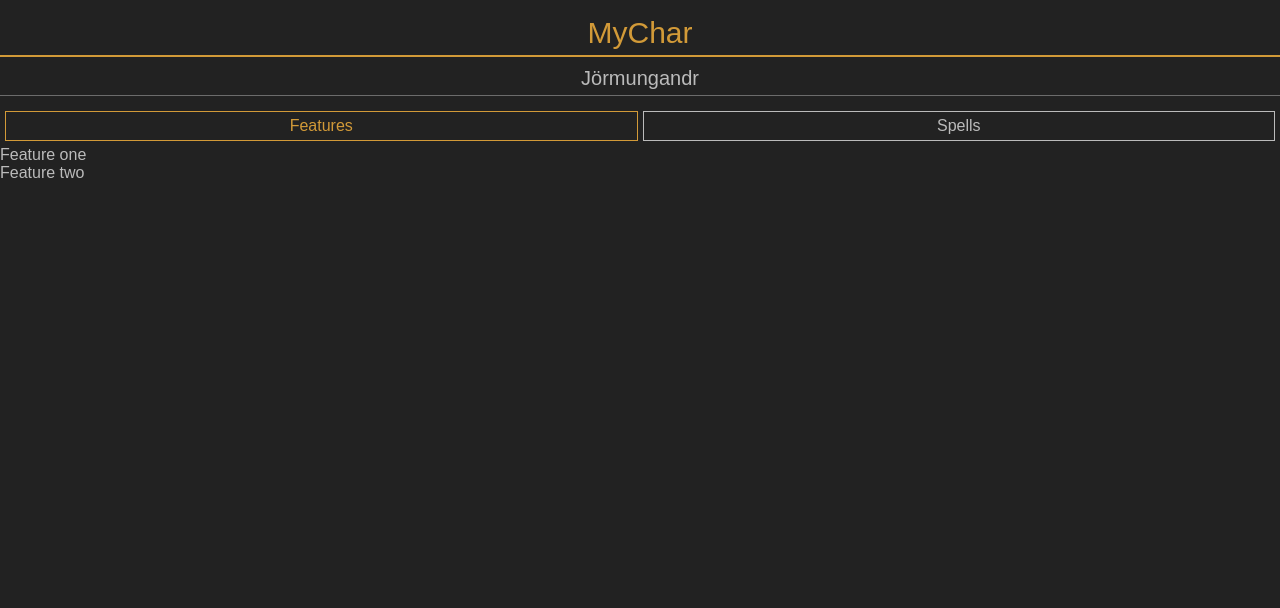
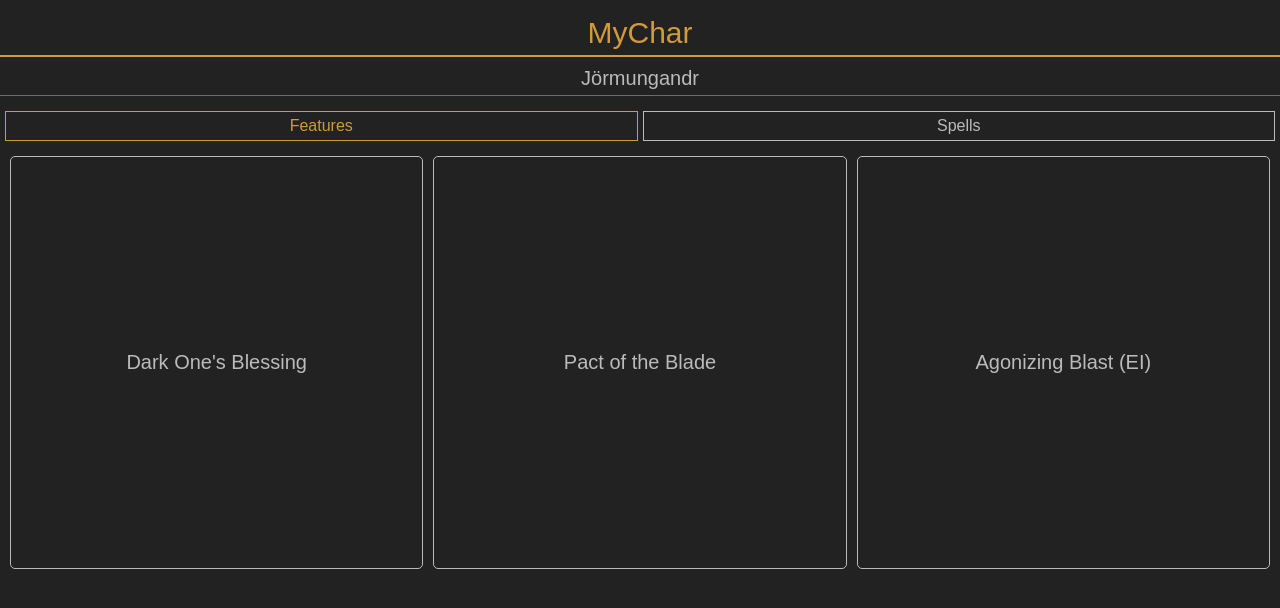
Before and after one commit to ladben/mychar, a React (Create React App) app: page / in a window 1280 px wide. Shown: the top 608 px of the page. Built offline with nearby package versions, Linux system fonts and the light colour scheme.

Commit message:
feature item

```diff
--- a/package.json
+++ b/package.json
@@ -6,6 +6,7 @@
     "@testing-library/jest-dom": "^5.16.5",
     "@testing-library/react": "^13.4.0",
     "@testing-library/user-event": "^13.5.0",
+    "html-react-parser": "^3.0.16",
     "react": "^18.2.0",
     "react-dom": "^18.2.0",
     "react-scripts": "5.0.1",
--- a/src/App.js
+++ b/src/App.js
@@ -25,7 +25,7 @@ function App() {
   return (
     <div className='outer-wrapper flex-column-centered'>
       <Heading selectedChar={{...selectedChar}} characters={[...characters]} updateSelectedCharHandler={updateSelectedChar}/>
-      <Body characterAbilities={{...characterAbilities}} selectedChar={{...selectedChar}}/>
+      <Body characterAbilities={[...characterAbilities]} selectedChar={{...selectedChar}}/>
     </div>
   );
 }
--- a/src/components/body/Body.css
+++ b/src/components/body/Body.css
@@ -4,8 +4,11 @@
 
 .ability-wrapper {
   display: none;
+  padding: 10px;
 }
 
 .ability-wrapper.active {
   display: grid;
+  grid-template-columns: repeat(3, minmax(0, 100%));
+  gap: 10px;
 }
--- a/src/components/body/Body.js
+++ b/src/components/body/Body.js
@@ -2,20 +2,26 @@ import './Body.css';
 import { useState } from 'react';
 
 import Navigation from './Navigation.js';
+import FeatureItem from './FeatureItem';
 
 function Body(props) {
   const {selectedChar, characterAbilities} = props;
 
   const [selectedAbility, setSelectedAbility] = useState('features');
 
-
+  const selectedCharId = selectedChar.id;
+  let featureList = [];
+  characterAbilities.forEach(characterAbility => {
+    if (characterAbility.characterId === selectedCharId) {
+      featureList = [...characterAbility.featureList];
+    }
+  });
 
   return (
     <div className='body-wrapper'>
       <Navigation selectedAbility={selectedAbility} updateSelectedAbilityHandler={setSelectedAbility}/>
       <div className='ability-wrapper features-wrapper active'>
-        <div className='feature-item'>Feature one</div>
-        <div className='feature-item'>Feature two</div>
+        {featureList.map((feature, i) => <FeatureItem key={"feature-" + i} featureId={feature}/>)}
       </div>
       <div className='ability-wrapper spells-wrapper'>
         <div className='spell-item'>Spell one</div>
--- /dev/null
+++ b/src/components/body/FeatureItem.css
@@ -0,0 +1,35 @@
+.feature-item {
+  border: 1px solid;
+  aspect-ratio: 1;
+  padding: 10px;
+  justify-content: center;
+  border-radius: 5px;
+  gap: 5px;
+}
+
+.feature-item.active {
+  grid-column-start: 1;
+  grid-column-end: span 3;
+  aspect-ratio: unset;
+}
+
+.feature-name {
+  font-size: 20px;
+  text-align: center;
+}
+
+.feature-item.active .feature-name {
+  color: var(--accent);
+}
+
+.feature-description {
+  display: none;
+}
+
+.feature-item.active .feature-description {
+  display: block;
+}
+
+.feature-description p {
+  margin: 10px 0;
+}
--- /dev/null
+++ b/src/components/body/FeatureItem.js
@@ -0,0 +1,27 @@
+import './FeatureItem.css';
+import { features } from '../../sources.js';
+
+const parse = require('html-react-parser');
+
+function FeatureItem(props) {
+  let activeFeature = {};
+  features.forEach(feature => {
+    if (feature.id === props.featureId) {
+      activeFeature = {...feature};
+    }
+  });
+
+  const featureItemClickHandler = (e) => {
+    console.log(e.target.closest('.feature-item'));
+    e.target.closest('.feature-item').classList.toggle('active');
+  }
+
+  return (
+    <div className='feature-item flex-column-centered' onClick={featureItemClickHandler}>
+      <div className='feature-name'>{activeFeature.name}</div>
+      <div className='feature-description'>{parse(activeFeature.description)}</div>
+    </div>
+  );
+}
+
+export default FeatureItem;
--- a/src/sources.js
+++ b/src/sources.js
@@ -21,6 +21,13 @@ const features = [{
       <p>You can use your action to create a pact weapon in your empty hand. You can choose the form that this melee weapon takes each time you create it (see chapter 5 for weapon options). You are proficient with it while you wield it. This weapon counts as magical for the purpose of overcoming resistance and immunity to nonmagical attacks and damage.</p>
       <p>Your pact weapon disappears if it is more than 5 feet away from you for 1 minute or more. It also disappears if you use this feature again, if you dismiss the weapon (no action required), or if you die.</p>
       <p>You can transform one magic weapon into your pact weapon by performing a special ritual while you hold the weapon. You perform the ritual over the course of 1 hour, which can be done during a short rest. You can then dismiss the weapon, shunting it into an extradimensional space, and it appears whenever you create your pact weapon thereafter. You can't affect an artifact or a sentient weapon in this way. The weapon ceases being your pact weapon if you die, if you perform the 1-hour ritual on a different weapon, or if you use a 1-hour ritual to break your bond to it. The weapon appears at your feet if it is in the extradimensional space when the bond breaks.</p>
+    </div>`
+}, {
+  id: 3,
+  name: "Agonizing Blast (EI)",
+  description: `
+    <div>
+      <p>When you cast eldritch blast, add your Charisma modifier to the damage it deals on a hit.</p>
     </div>`
 }];
 
@@ -58,7 +65,7 @@ const spells = [{
 
 const characterAbilities = [{
   characterId: 1,
-  featureList: [1, 2],
+  featureList: [1, 2, 3],
   spellList: [1, 2]
 }, {
   characterId: 2,
```
Also changed, not shown: 1 other file (tests, documents, lock files or other folders).
